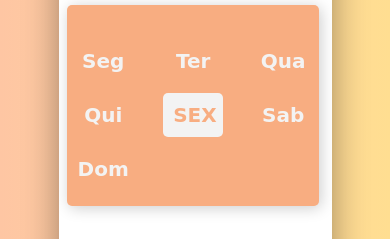
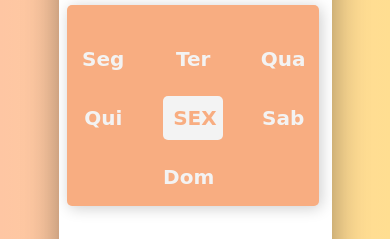
Before and after one commit to eu-waliston/Javascript-Calendar, a plain HTML site: page index.html in a window 390 px wide. Shown: the part 396-635 px from the top of the page. Drawn offline with Linux system fonts and the light colour scheme; a web font is replaced by a local one.

Commit message:
Responsivity adjust

```diff
--- a/css/styles.css
+++ b/css/styles.css
@@ -308,11 +308,16 @@
         text-align: center;
         margin-left: 2%;
         width: 60px;
-        margin-top: 20px;
+        margin-top: 25px;
     }
 
 
     #clock {
       overflow: hidden;
     }
+
+    #days_of_week .dom {
+        position: relative;
+        left: 90px;
+    }
 }
--- a/index.html
+++ b/index.html
@@ -33,7 +33,7 @@
                         <h3 id="thursday">Qui</h3>
                         <h3 id="friday">Sex</h3>
                         <h3 id="saturday">Sab</h3>
-                        <h3 id="sunday">Dom</h3>
+                        <h3 id="sunday" class="dom">Dom</h3>
                     </div>
                 </div>
             </div>
```
